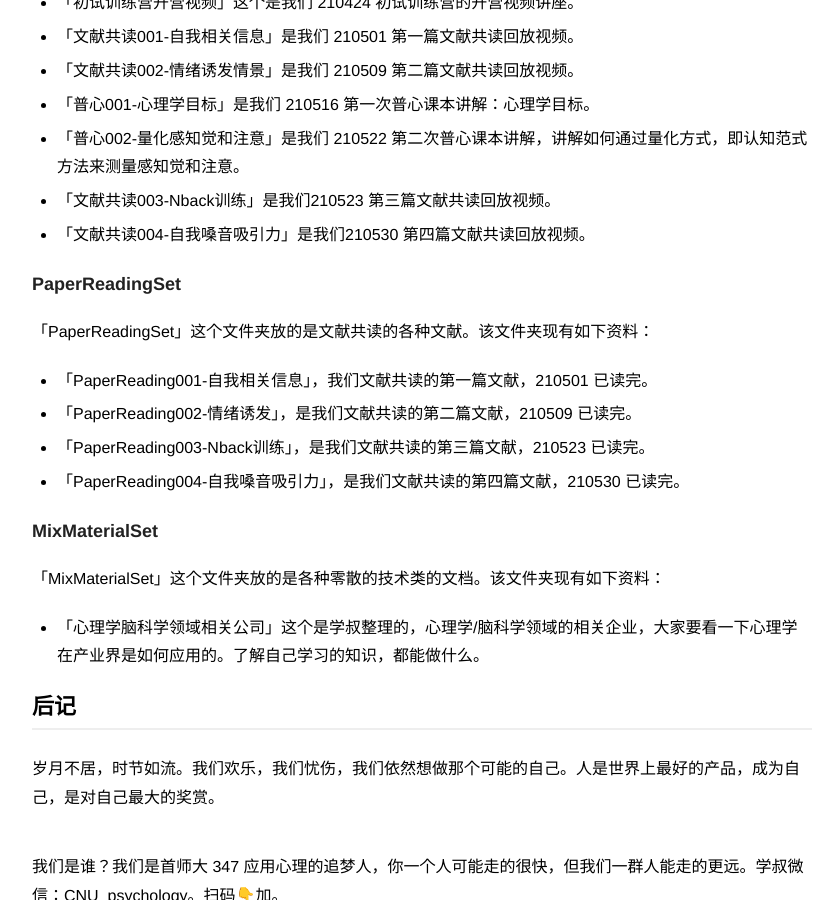
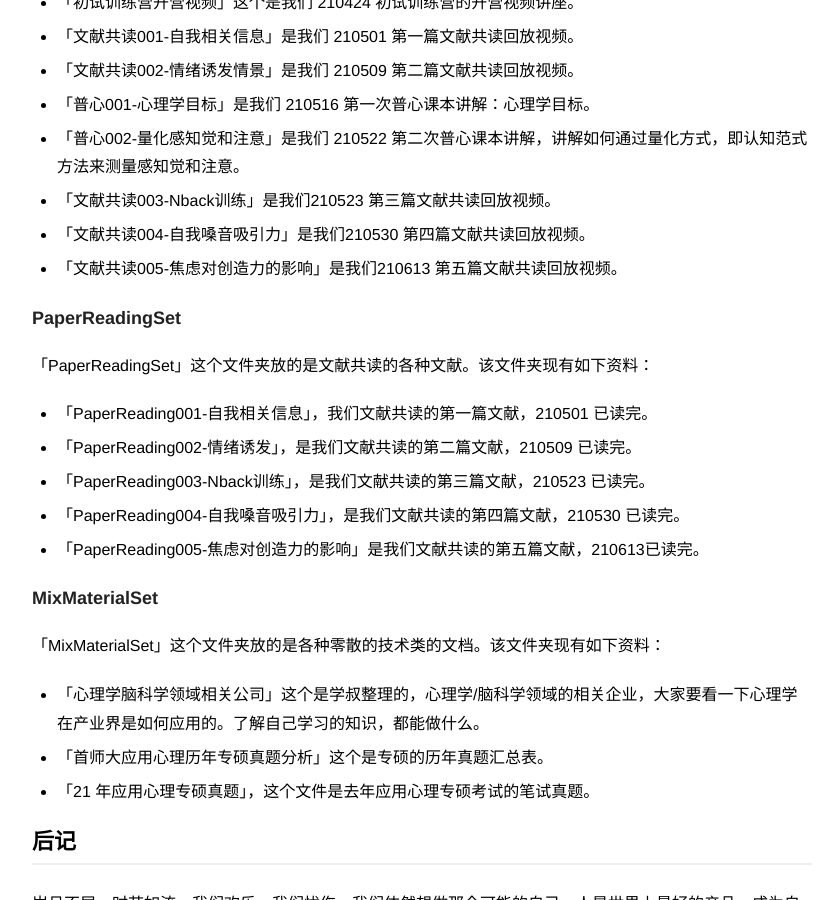
Before and after one commit to zapp926/cnu.github.io, a Jekyll site: the page built from _posts/2021-05-04-22-TheCampSchedule.md, in a window 1280 px wide and 900 px high, scrolled down 1411 px. Shown: the whole window, without its empty margins (218-1056 px from the left). Built offline with Jekyll 4.4.1, drawn with Linux system fonts in a browser that asks for light colours.

Commit message:
upadate some info

```diff
--- a/_posts/2021-05-04-22-TheCampSchedule.md
+++ b/_posts/2021-05-04-22-TheCampSchedule.md
@@ -31,6 +31,7 @@ description: 人是世界上最好的产品，成为自己，是最大的奖赏
 - 「普心002-量化感知觉和注意」是我们 210522 第二次普心课本讲解，讲解如何通过量化方式，即认知范式方法来测量感知觉和注意。
 - 「文献共读003-Nback训练」是我们210523 第三篇文献共读回放视频。
 - 「文献共读004-自我嗓音吸引力」是我们210530 第四篇文献共读回放视频。
+- 「文献共读005-焦虑对创造力的影响」是我们210613 第五篇文献共读回放视频。
 
 ### PaperReadingSet
 「PaperReadingSet」这个文件夹放的是文献共读的各种文献。该文件夹现有如下资料：
@@ -38,10 +39,13 @@ description: 人是世界上最好的产品，成为自己，是最大的奖赏
 - 「PaperReading002-情绪诱发」，是我们文献共读的第二篇文献，210509 已读完。
 - 「PaperReading003-Nback训练」，是我们文献共读的第三篇文献，210523 已读完。
 - 「PaperReading004-自我嗓音吸引力」，是我们文献共读的第四篇文献，210530 已读完。
+- 「PaperReading005-焦虑对创造力的影响」是我们文献共读的第五篇文献，210613已读完。
 
 ### MixMaterialSet
 「MixMaterialSet」这个文件夹放的是各种零散的技术类的文档。该文件夹现有如下资料：
 - 「心理学脑科学领域相关公司」这个是学叔整理的，心理学/脑科学领域的相关企业，大家要看一下心理学在产业界是如何应用的。了解自己学习的知识，都能做什么。
+- 「首师大应用心理历年专硕真题分析」这个是专硕的历年真题汇总表。
+- 「21 年应用心理专硕真题」，这个文件是去年应用心理专硕考试的笔试真题。
 
 
 ## 后记
```
Also changed, not shown: _posts/2020-09-01-ScoreSkill.md (+1 -1 lines), _posts/2020-10-24-SourceMaterial.md (+2 -2 lines), _posts/2021-04-19-training-camp.md (+1 -1 lines).
